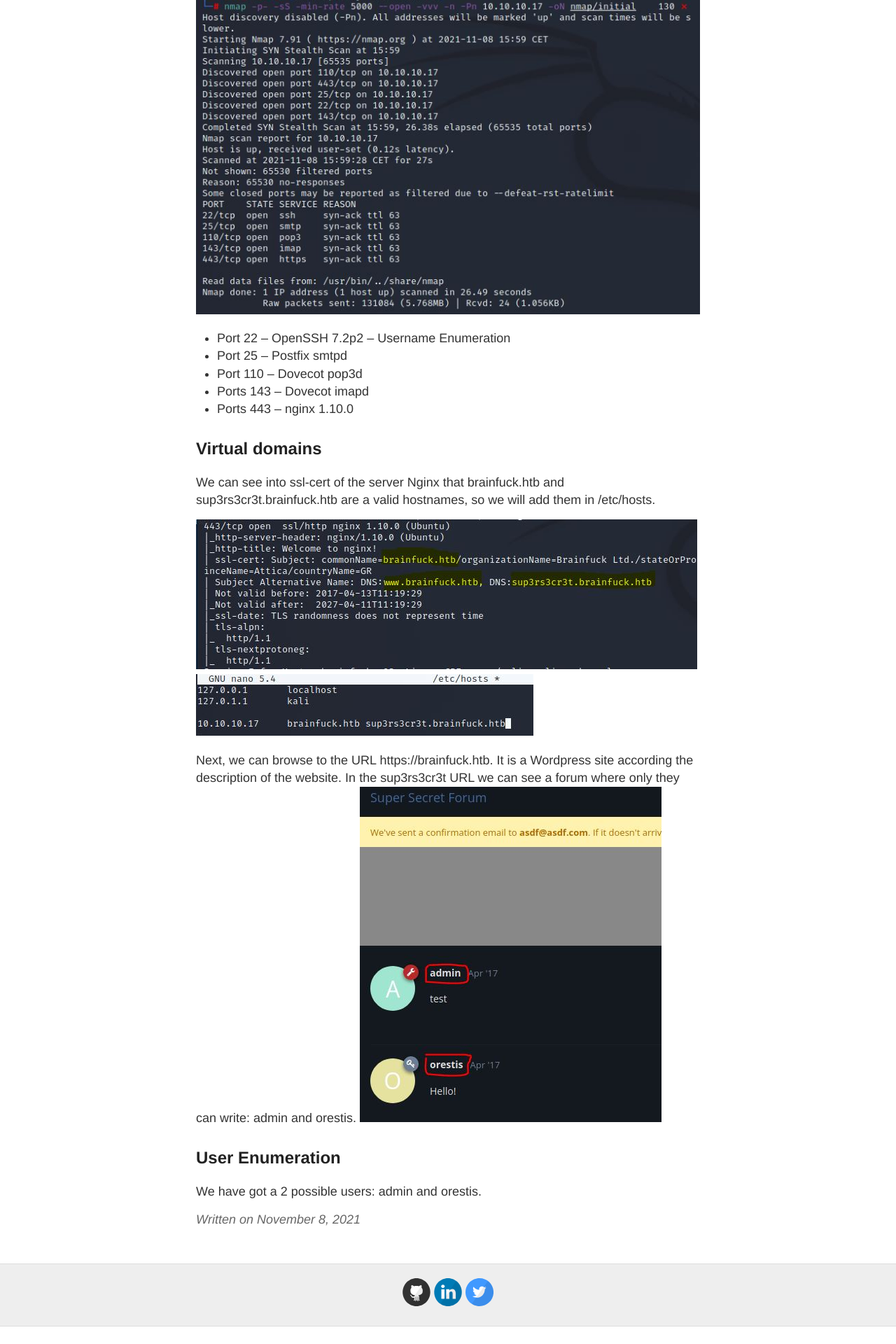
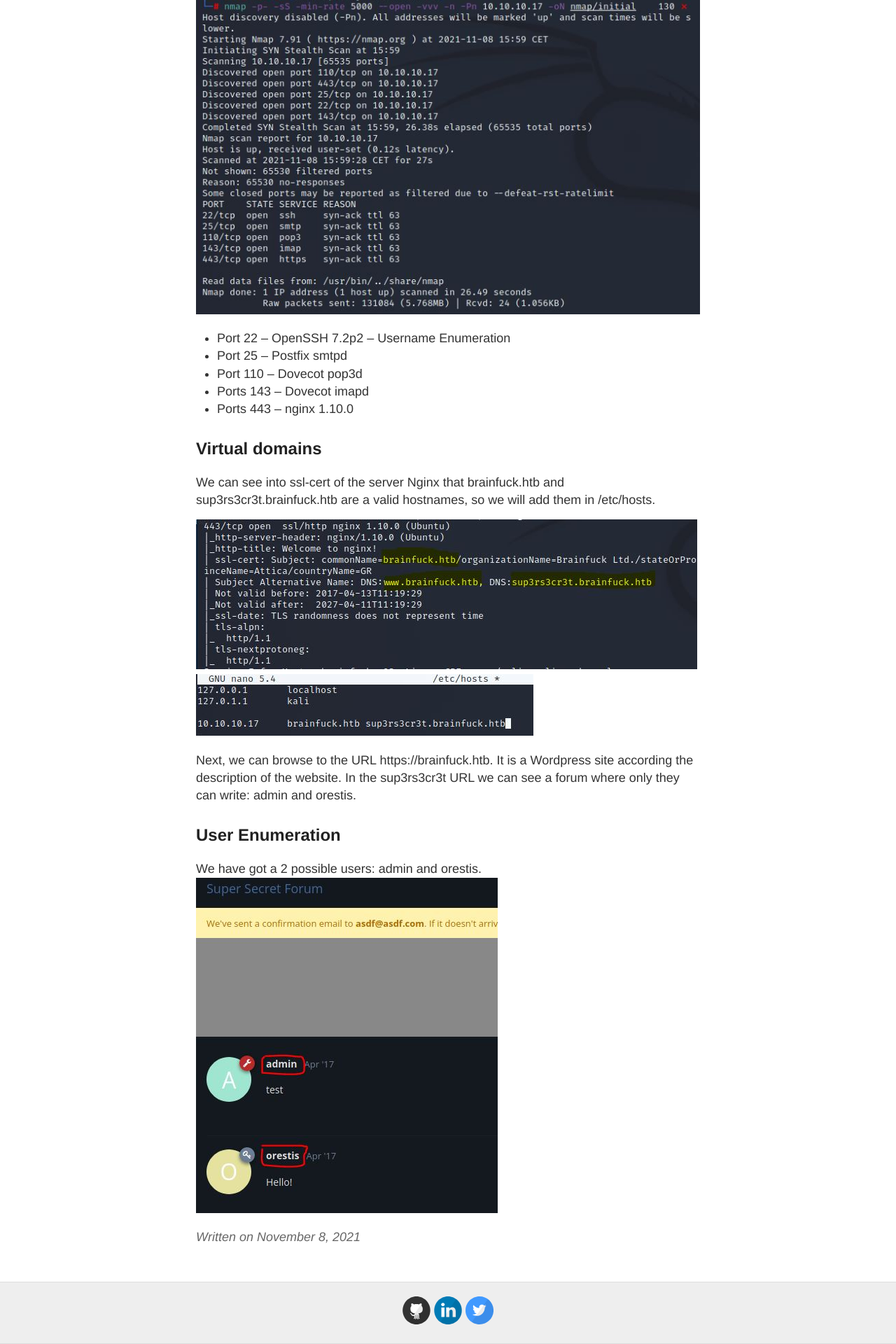
Before and after one commit to jostey/jostey.github.io, a Jekyll site: the page built from _posts/2021-11-8-Brainfuck-HTB.md, in a window 1280 px wide. Shown: the part 825-2745 px from the top of the page at 70% size. Built offline with Jekyll 4.4.1, drawn with Linux system fonts in a browser that asks for light colours; before the commit the page ends 2720 px from its top, so only the background shows below that.

Commit message:
Update 2021-11-8-Brainfuck-HTB.md

```diff
--- a/_posts/2021-11-8-Brainfuck-HTB.md
+++ b/_posts/2021-11-8-Brainfuck-HTB.md
@@ -33,7 +33,8 @@ We can see into ssl-cert of the server Nginx that brainfuck.htb and sup3rs3cr3t.
 
 Next, we can browse to the URL https://brainfuck.htb. It is a Wordpress site according the description of the website.
 In the sup3rs3cr3t URL we can see a forum where only they can write: admin and orestis.
-![user]({{ site.baseurl }}/images/brainfuck/4.jpg)
+
 
 ## User Enumeration
 We have got a 2 possible users: admin and orestis.
+![user]({{ site.baseurl }}/images/brainfuck/4.jpg)
```
